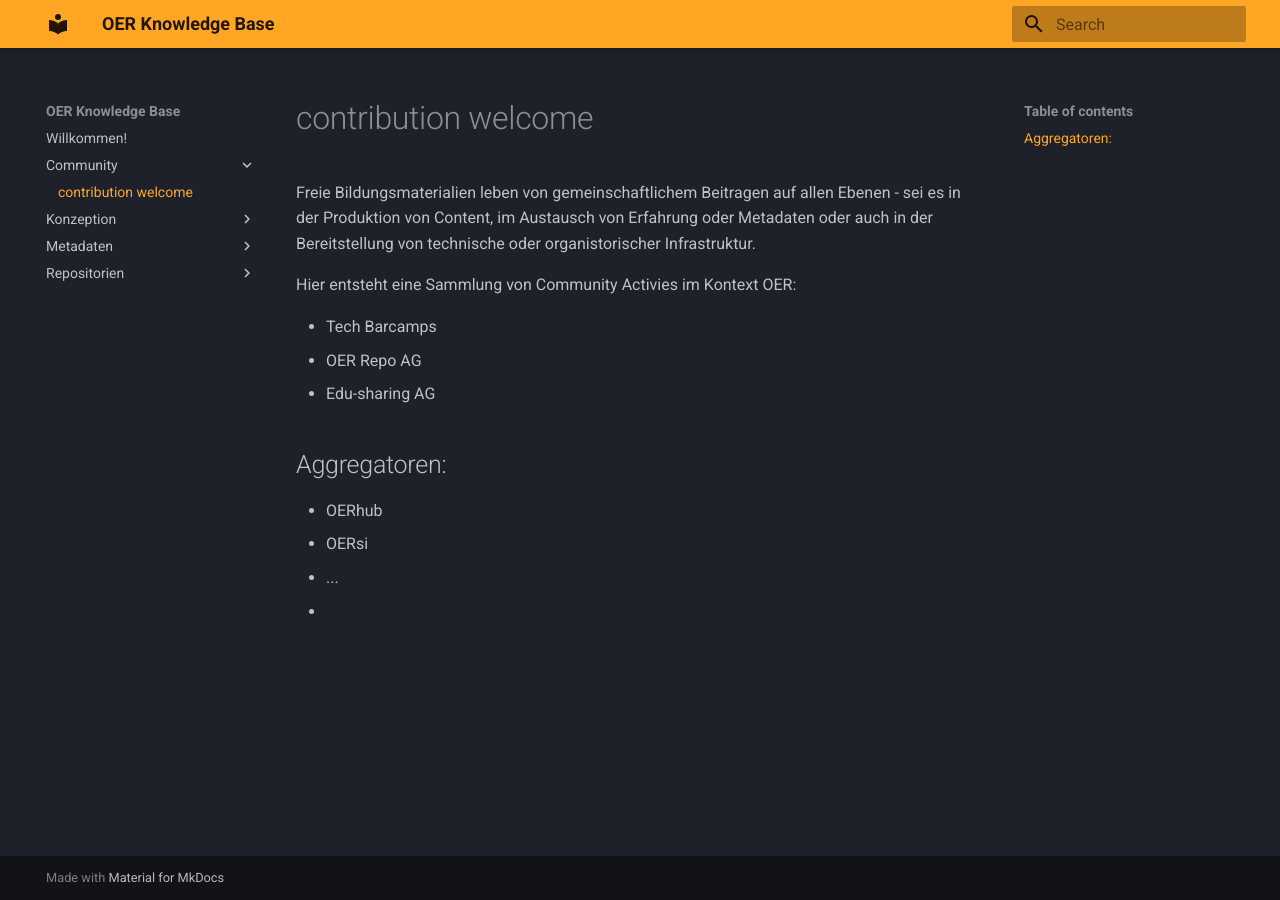
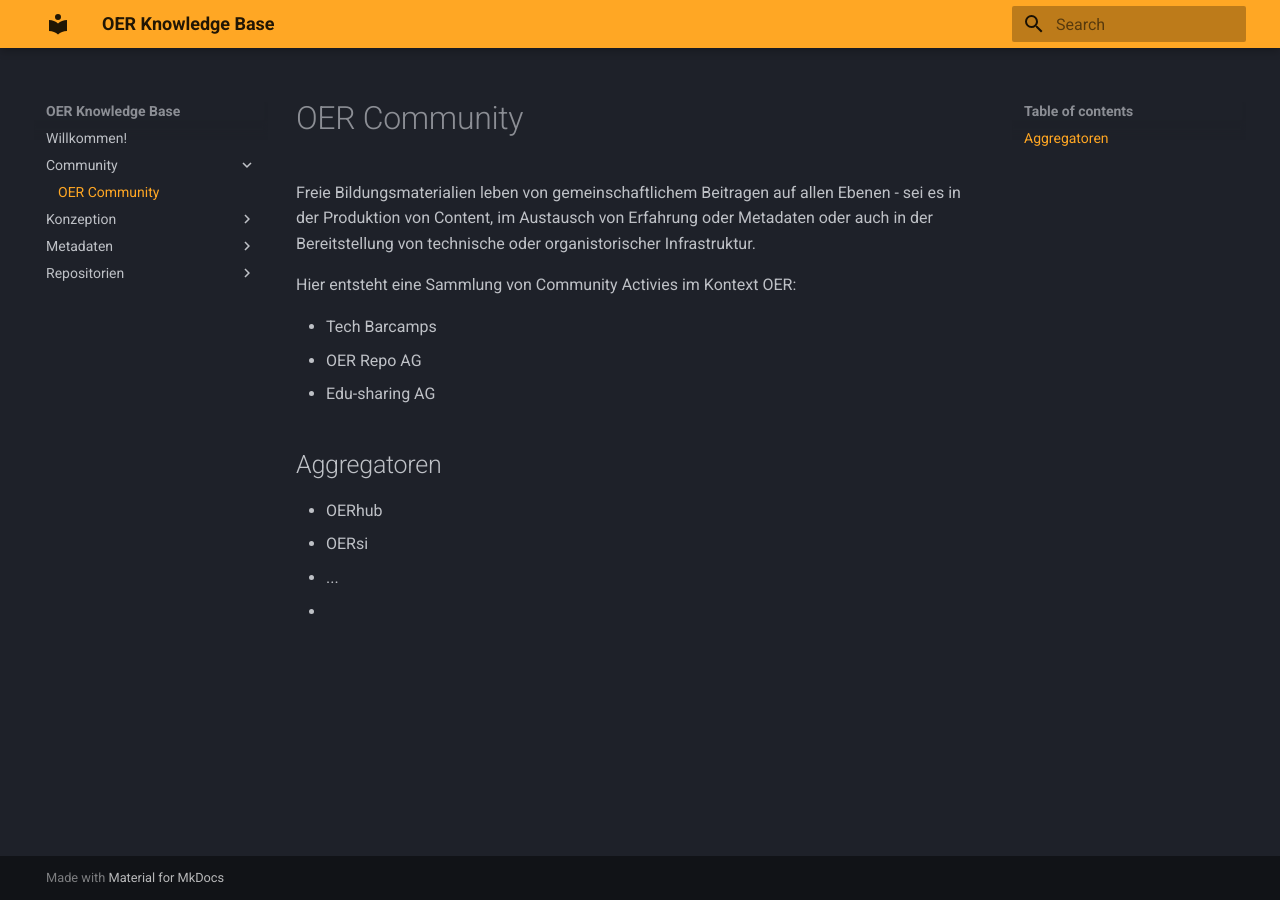
Before and after one commit to oerBASE/knowledgebase, an MkDocs documentation site: the page built from docs/Community/contribute.md, in a window 1280 px wide. Built offline with MkDocs 1.6.1 and Material for MkDocs 9.7.7, drawn with Linux system fonts in a browser that asks for light colours.

Commit message:
Update contribute.md

```diff
--- a/docs/Community/contribute.md
+++ b/docs/Community/contribute.md
@@ -1,4 +1,4 @@
-# contribution welcome
+# OER Community
 
 Freie Bildungsmaterialien leben von gemeinschaftlichem Beitragen auf allen Ebenen - sei es in der Produktion von Content, im Austausch von Erfahrung oder Metadaten oder auch in der Bereitstellung von technische oder organistorischer Infrastruktur.
 
@@ -8,7 +8,7 @@ Hier entsteht eine Sammlung von Community Activies im Kontext OER:
 - OER Repo AG
 - Edu-sharing AG
 
-## Aggregatoren:
+## Aggregatoren
 
 - OERhub
 - OERsi
```
